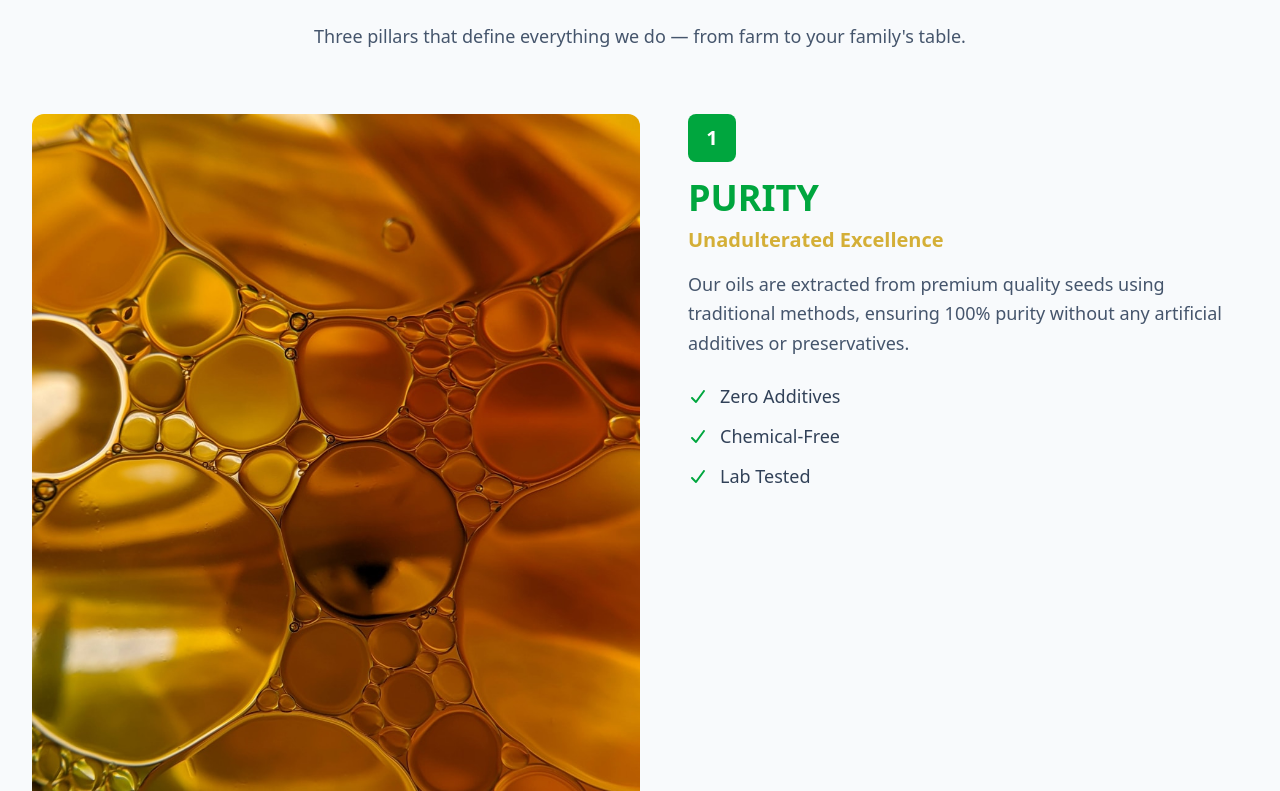
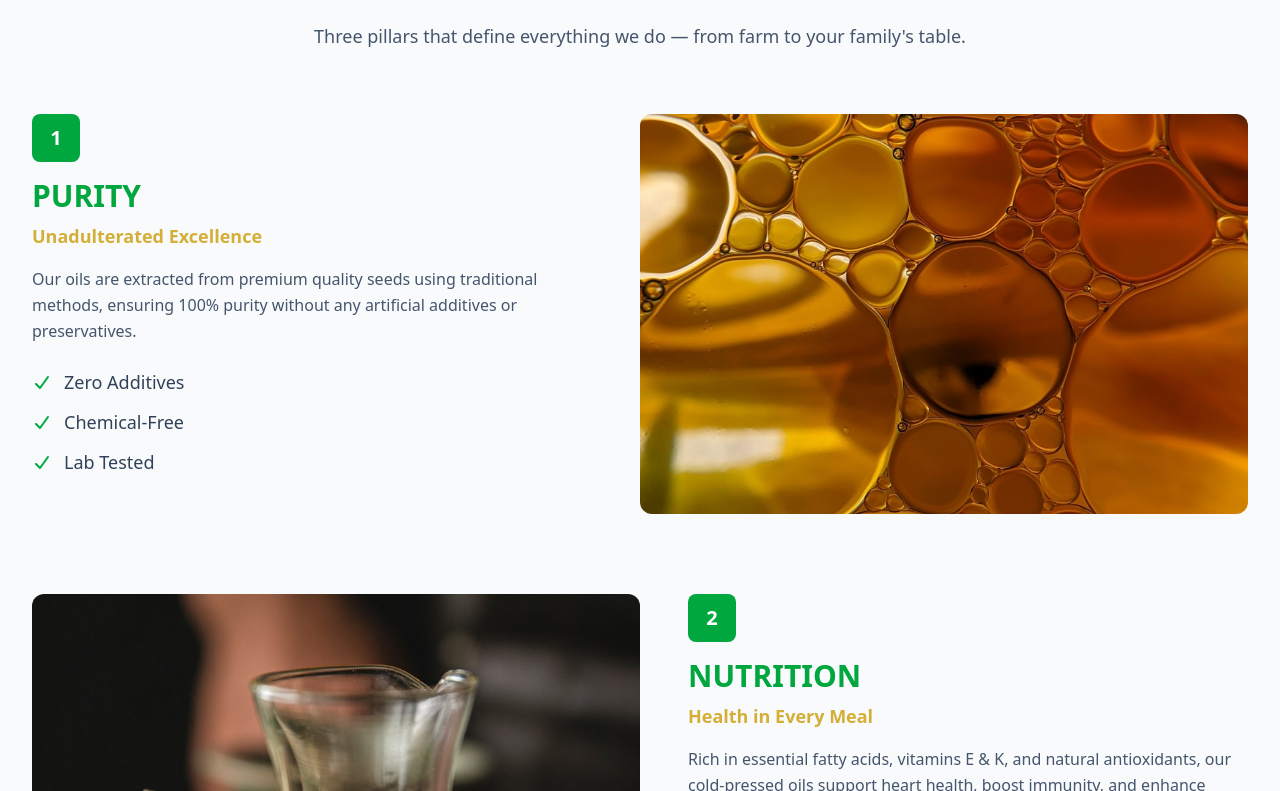
Before and after one commit to RahulChandrakarr/bhagwati-oil, a Next.js app: page / in a window 1280 px wide. Shown: the part 1689-2480 px from the top of the page. Built offline with nearby package versions, Linux system fonts and the light colour scheme.

Commit message:
overflow

```diff
--- a/app/components/CoreValues.tsx
+++ b/app/components/CoreValues.tsx
@@ -84,12 +84,12 @@ export default function CoreValues() {
               viewport={{ once: true, amount: 0.2 }}
               transition={{ duration: 0.6, delay: index * 0.1 }}
               className={`flex flex-col ${
-                value.imagePosition === "right" ? "md:flex-row-reverse" : "md:flex-row"
+                value.imagePosition === "left" ? "md:flex-row-reverse" : "md:flex-row"
               } items-start gap-4 sm:gap-6 md:gap-8 lg:gap-12`}
             >
               {/* Image */}
               <div className="w-full md:w-1/2 flex-shrink-0">
-                <div className="relative h-64 sm:h-80 md:h-96 lg:h-[800px] rounded-xl overflow-hidden">
+                <div className="relative h-64 sm:h-80 lg:h-[400px] rounded-xl overflow-hidden">
                   <Image
                     src={value.image}
                     alt={value.title}
@@ -109,17 +109,17 @@ export default function CoreValues() {
                 </div>
 
                 {/* Title */}
-                <h3 className="text-green-600 font-bold text-2xl sm:text-3xl md:text-4xl mb-2">
+                <h3 className="text-green-600 font-bold text-2xl sm:text-3xl  mb-2">
                   {value.title}
                 </h3>
 
                 {/* Subtitle */}
-                <p className="yellow-theme-color font-semibold text-base sm:text-lg md:text-xl mb-4">
+                <p className="yellow-theme-color font-semibold text-base sm:text-lg  mb-4">
                   {value.subtitle}
                 </p>
 
                 {/* Description */}
-                <p className="text-slate-600 text-sm sm:text-base md:text-lg mb-6 leading-relaxed">
+                <p className="text-slate-600 text-sm sm:text-base  mb-6 leading-relaxed">
                   {value.description}
                 </p>
 
--- a/app/page.tsx
+++ b/app/page.tsx
@@ -10,7 +10,7 @@ import CTA from "./components/CTA";
 
 export default function Home() {
   return (
-    <main>
+    <main className="w-screen overflow-x-hidden">
       <Hero />
       <WhatSetsUsApart />
       <CoreValues />
```
